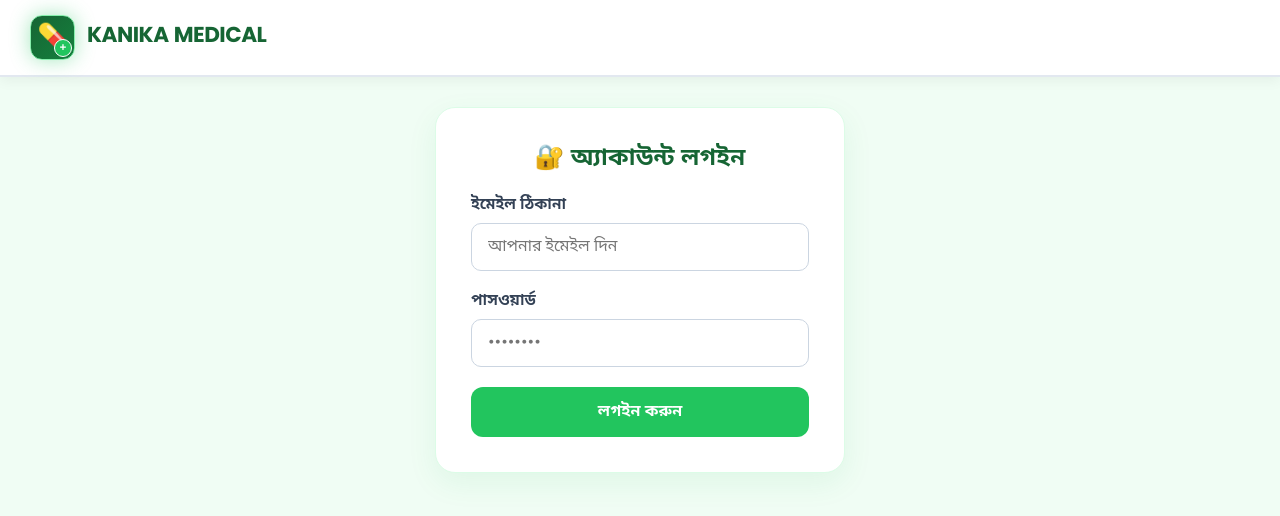
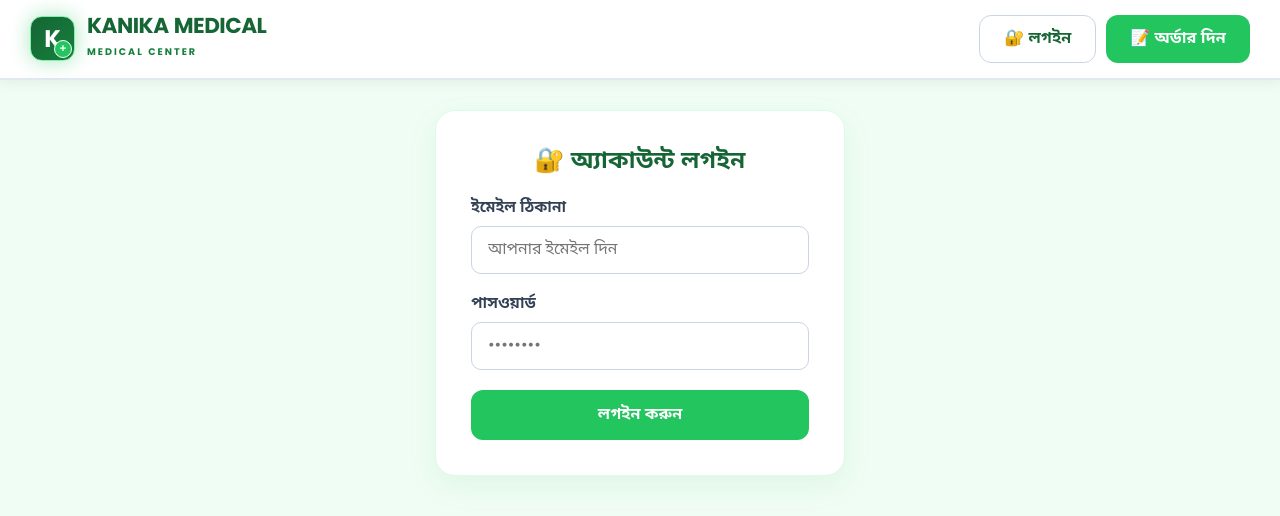
Before and after one commit to arunava567/Arunava, a website: page views/login.html in a window 1280 px wide. Drawn offline with Linux system fonts and the light colour scheme.

Commit message:
login.html

```diff
--- a/views/login.html
+++ b/views/login.html
@@ -8,11 +8,19 @@
 </head>
 <body>
 
+<!-- Header / Navbar -->
   <div class="navbar">
     <a href="/" class="logo">
-      <span class="logo-badge">💊</span>
-      <span>KANIKA MEDICAL</span>
+      <span class="logo-badge">K</span>
+      <div>
+        <span>KANIKA MEDICAL</span>
+        <small>MEDICAL CENTER</small>
+      </div>
     </a>
+    <div style="display: flex; gap: 10px;">
+      <a href="/index" class="btn btn-secondary" style="border: 1px solid #cbd5e1;">🔐 লগইন</a>
+      <a href="/medform" class="btn btn-primary">📝 অর্ডার দিন</a>
+    </div>
   </div>
 
   <div class="container" style="max-width: 450px;">
```
